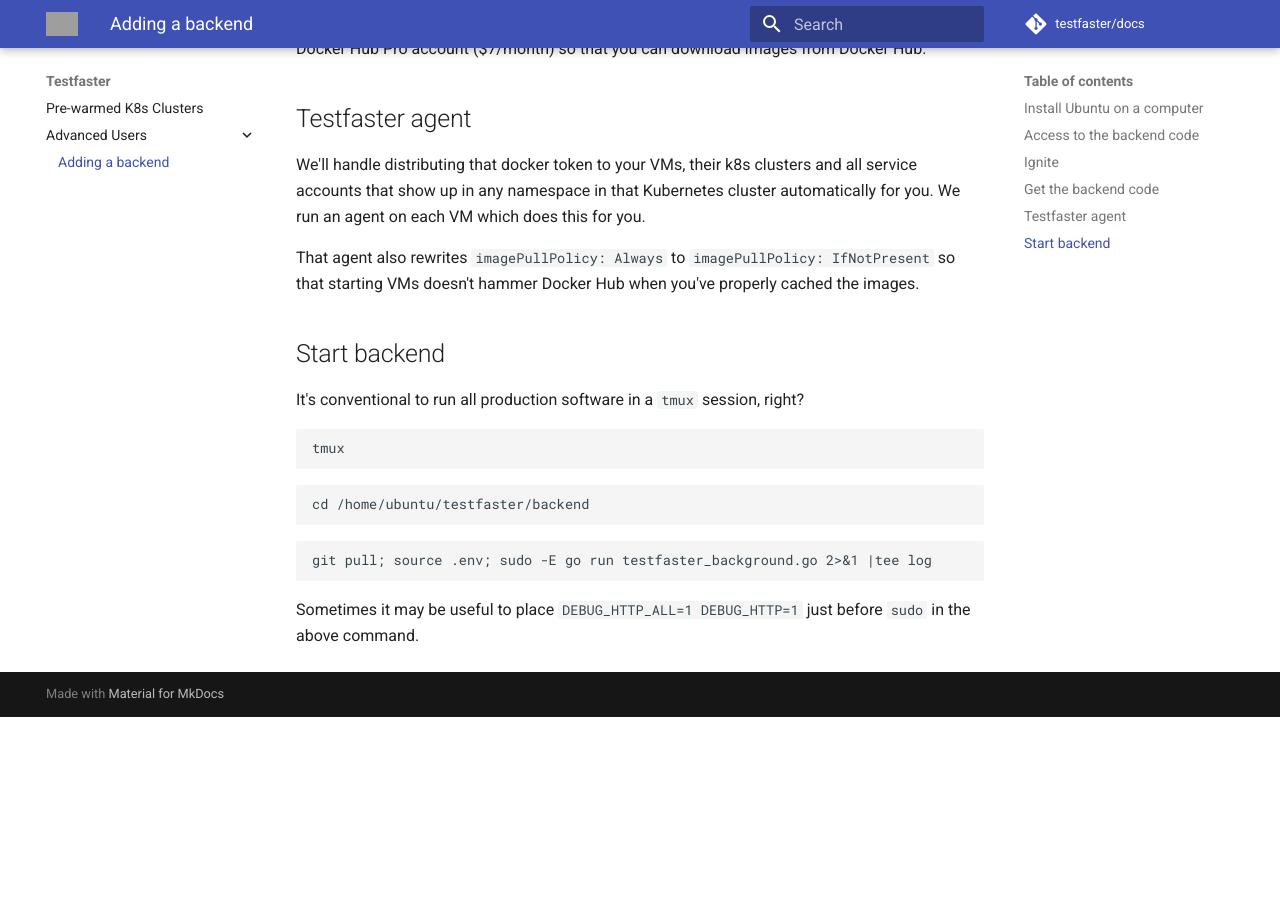
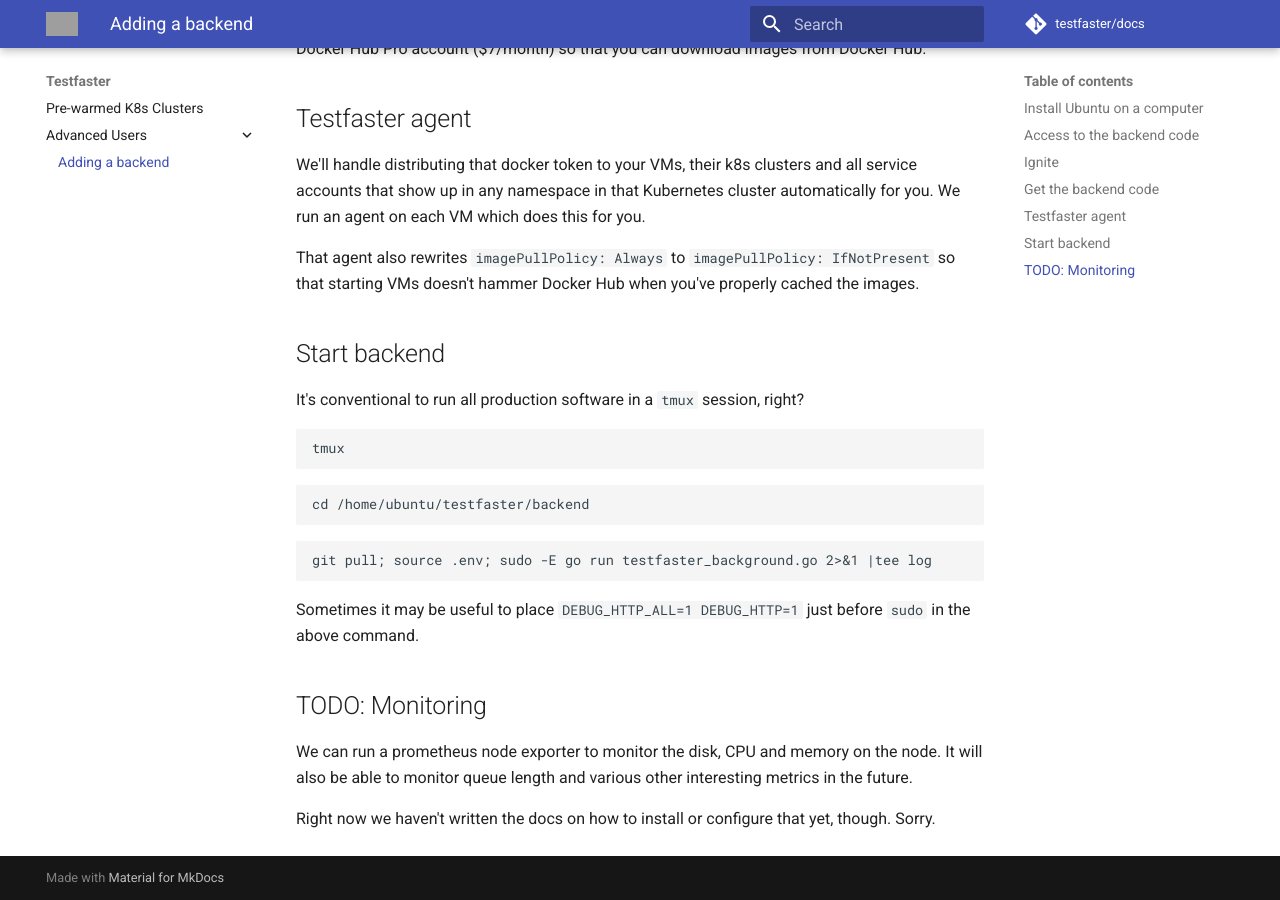
Before and after one commit to testfaster/docs, an MkDocs documentation site: the page built from docs/advanced/add-backend.md, in a window 1280 px wide and 900 px high, scrolled down 1853 px. Built offline with MkDocs 1.6.1 and Material for MkDocs 9.7.7, drawn with Linux system fonts in a browser that asks for light colours; comment, search, counter and statistics services are not loaded; before the commit the page ends 2570 px from its top, so only the background shows below that; grey boxes are pictures that could not be loaded.

Commit message:
monitoring

````diff
--- a/docs/advanced/add-backend.md
+++ b/docs/advanced/add-backend.md
@@ -111,3 +111,10 @@ git pull; source .env; sudo -E go run testfaster_background.go 2>&1 |tee log
 ```
 
 Sometimes it may be useful to place `DEBUG_HTTP_ALL=1 DEBUG_HTTP=1` just before `sudo` in the above command.
+
+## TODO: Monitoring
+
+We can run a prometheus node exporter to monitor the disk, CPU and memory on the node.
+It will also be able to monitor queue length and various other interesting metrics in the future.
+
+Right now we haven't written the docs on how to install or configure that yet, though. Sorry.
````
